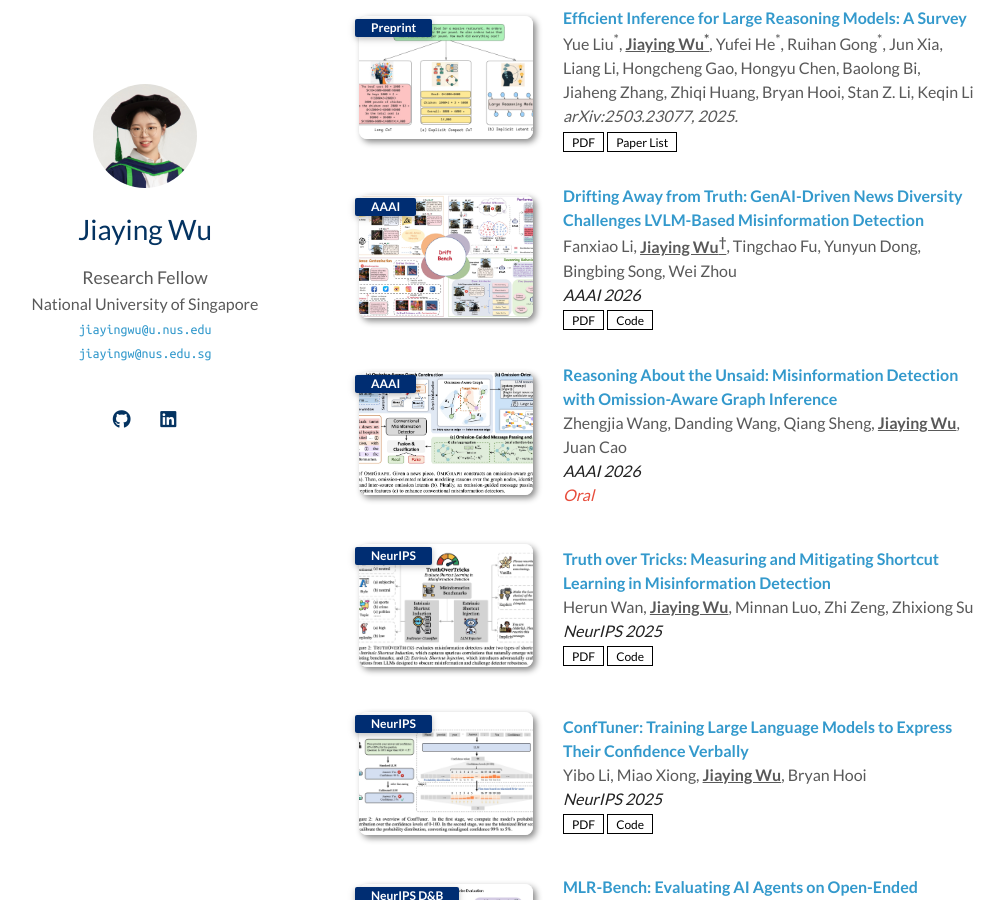
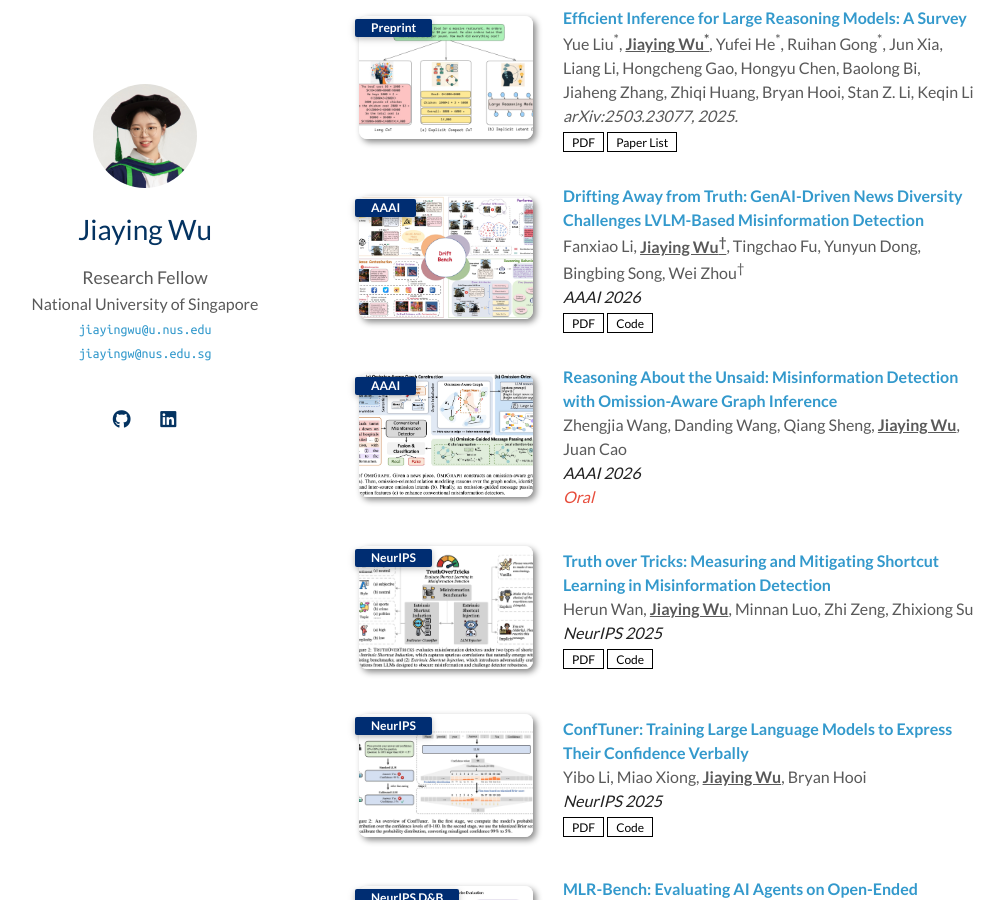
Before and after one commit to jiayingwu19/jiayingwu19.github.io, a Jekyll site: the page built from index.md, in a window 1280 px wide and 900 px high, scrolled down 1695 px. Shown: the whole window, without its empty margins (131-1135 px from the left). Built offline with Jekyll 4.4.1, drawn with Linux system fonts in a browser that asks for light colours; a style sheet for code colours, icons or effects is not loaded; our own code applies the rules of GitHub Pages for plain Markdown files.

Commit message:
nov 2025 update

```diff
--- a/_data/publications.yml
+++ b/_data/publications.yml
@@ -31,7 +31,7 @@ main:
     image: ./assets/img/2025_llm_survey.jpg
 
   - title: "Drifting Away from Truth: GenAI-Driven News Diversity Challenges LVLM-Based Misinformation Detection"
-    authors: Fanxiao Li, <b><u>Jiaying Wu<sup>†</sup></u></b>, Tingchao Fu, Yunyun Dong, Bingbing Song, Wei Zhou
+    authors: Fanxiao Li, <b><u>Jiaying Wu<sup>†</sup></u></b>, Tingchao Fu, Yunyun Dong, Bingbing Song, Wei Zhou<sup>†</sup>
     conference_short: AAAI
     conference:	<strong>AAAI 2026</strong>
     pdf: https://arxiv.org/pdf/2508.12711
```
